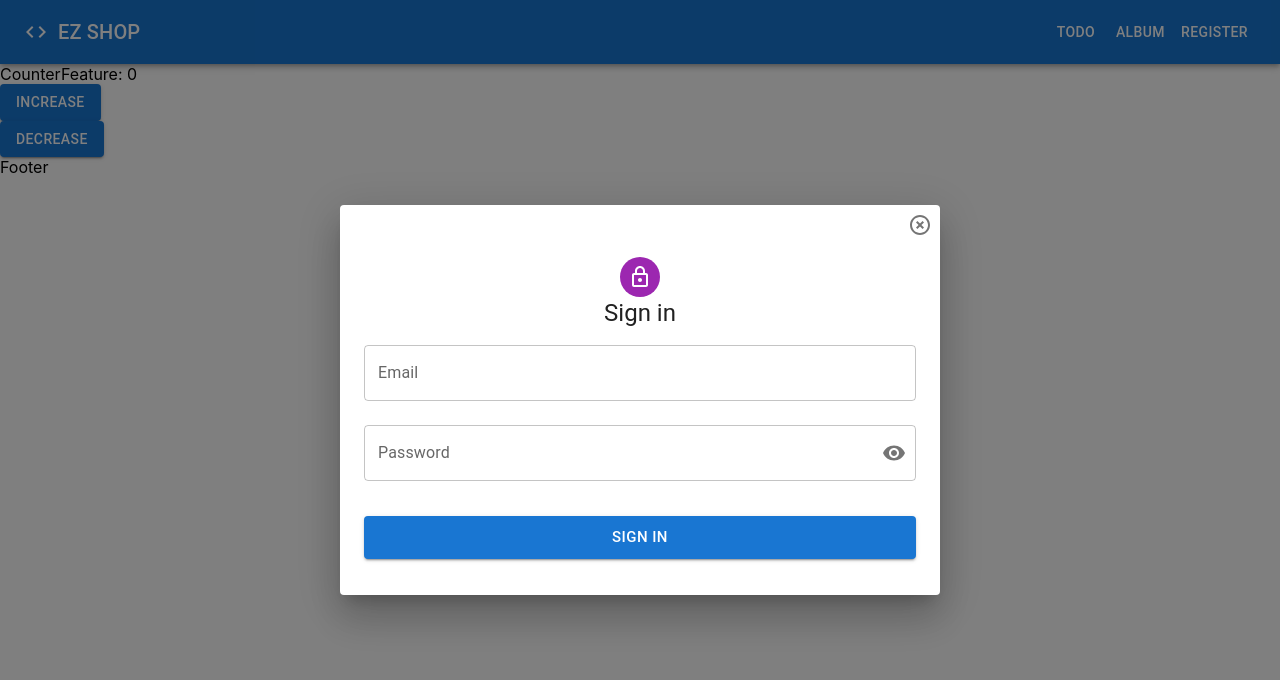
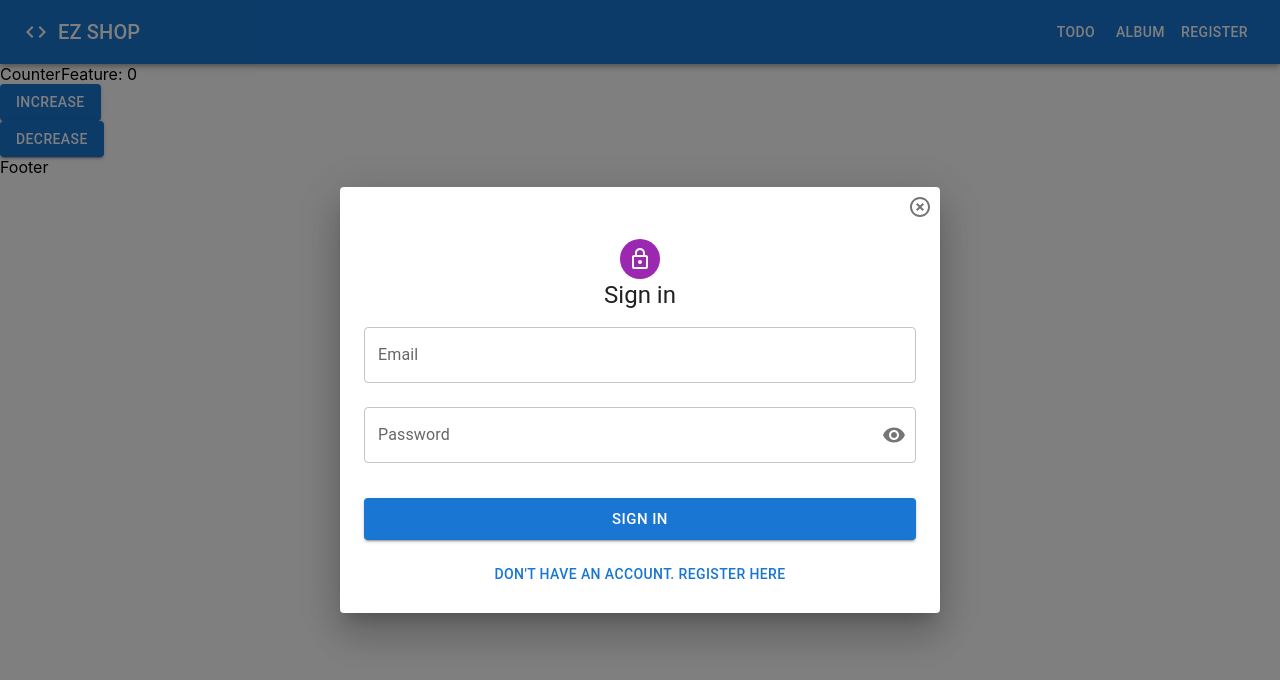
Before and after one commit to toanlehcm/demo_reactjs, a React (Create React App) app: page / in a window 1280 px wide. Both pictures are taken after a click on the button "REGISTER". Shown: the top 680 px of the page. Built offline with nearby package versions, Linux system fonts and the light colour scheme.

Commit message:
ReactJS: 15-24 Tạo nút chuyển đổi qua lại giữa đăng nhập và đăng ký

```diff
--- a/src/components/Header/index.jsx
+++ b/src/components/Header/index.jsx
@@ -13,8 +13,14 @@ import { IconButton } from '@mui/material';
 import HighlightOffIcon from '@mui/icons-material/HighlightOff';
 import Login from 'features/Auth/components/Login';
 
+const MODE = {
+  LOGIN: 'login',
+  REGISTER: 'register',
+};
+
 export default function Header() {
   const [open, setOpen] = useState(false);
+  const [mode, setMode] = useState(MODE.LOGIN);
 
   const handleClickOpen = () => {
     setOpen(true);
@@ -70,8 +76,27 @@ export default function Header() {
         </IconButton>
 
         <DialogContent>
-          {/* <Register closeDialog={handleClose} /> */}
-          <Login closeDialog={handleClose} />
+          {mode === MODE.REGISTER && (
+            <>
+              <Register closeDialog={handleClose} />
+              <Box textAlign='center'>
+                <Button color='primary' onClick={() => setMode(MODE.LOGIN)}>
+                  Already have an account. Login here
+                </Button>
+              </Box>
+            </>
+          )}
+
+          {mode === MODE.LOGIN && (
+            <>
+              <Login closeDialog={handleClose} />
+              <Box textAlign='center'>
+                <Button color='primary' onClick={() => setMode(MODE.REGISTER)}>
+                  Don't have an account. Register here
+                </Button>
+              </Box>
+            </>
+          )}
         </DialogContent>
       </Dialog>
     </Box>
```
